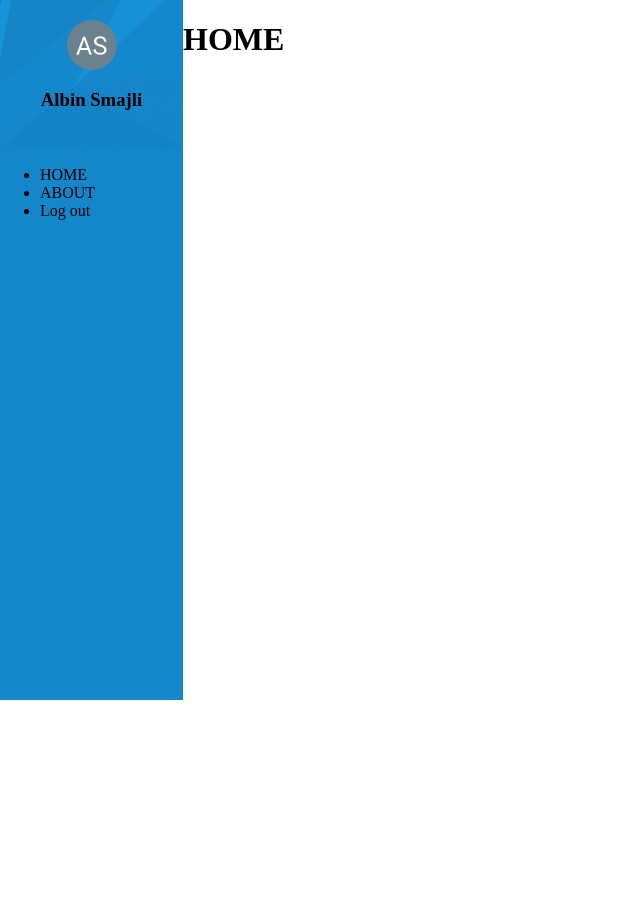
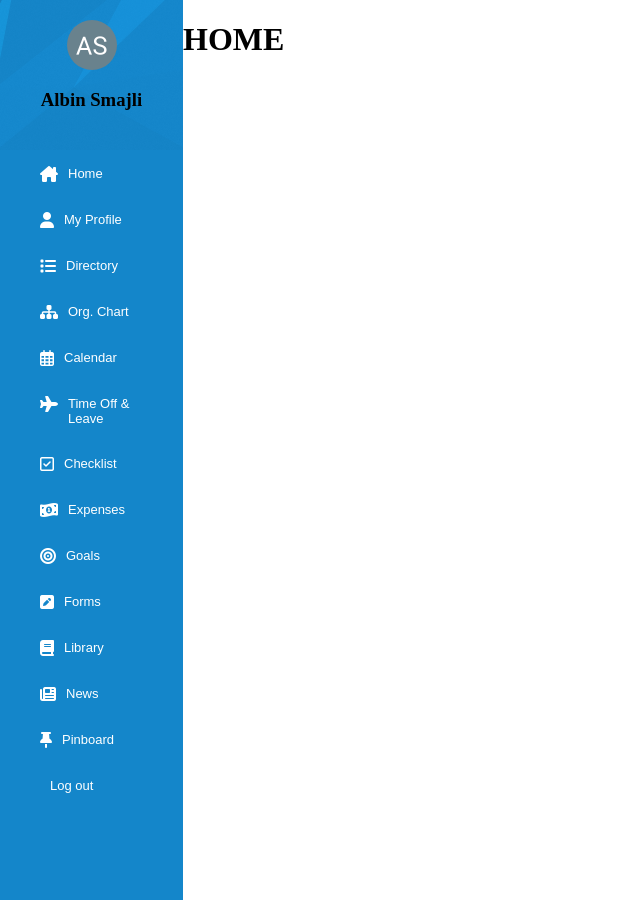
Before and after one commit to AlbinSmajli22/HrSystem, a PHP site: page / in a window 1280 px wide. Shown: the whole page, without its empty margins (0-640 px from the left). Before the commit the page ends 700 px from the top, so only its background shows below. Run offline with PHP 8.4, Linux system fonts and the light colour scheme; some libraries are stand-ins or nearby versions.

Commit message:
working on sidebar
working on sidebar

```diff
--- a/css/index.css
+++ b/css/index.css
@@ -10,7 +10,7 @@ body{
     flex-direction: column;
     background-color: #1486CA;
     width: 14.3%;
-    height: 700px;
+    height: 900px;
 }
 #profile{
     width: 100%;
@@ -27,7 +27,24 @@ body{
     border-radius: 50%;
 
 }
+#sidebar ul{
+    width: 100%;
+ list-style: none;
+}
+#sidebar li{
+    display: flex;
+    flex-direction: row;
+    margin-bottom: 30px;
+    width: 50%;
+}
 #sidebar a{
+    width: 80%;
     text-decoration: none;
-    color: black;
+    color: white;
+    font-size: 13px;
+    font-family: Arial, Helvetica, sans-serif;
+    margin-left: 10px;
 }
+#sidebar i{
+    color: white;
+}
--- a/index.php
+++ b/index.php
@@ -8,6 +8,7 @@ session_start();
     <meta charset="UTF-8">
     <meta name="viewport" content="width=device-width, initial-scale=1.0">
     <link rel="stylesheet" href="css/index.css">
+    <script src="https://kit.fontawesome.com/3d560ffcbd.js" crossorigin="anonymous"></script>
     <title>Document</title>
 </head>
 <body>
@@ -17,12 +18,58 @@ session_start();
             <img src="images/albin-smajli.png" alt="">
             <h3>Albin Smajli</h3>
         </div>
-         <ul>
+         <ul id="sidebarElements" >
             <li>
-            <a href="?page=page1">HOME</a>
+            <i class="fa-solid fa-house-chimney"></i>
+            <a href="?page=page1">Home</a>
             </li>
             <li>
-            <a href="?page=page2">ABOUT</a>
+            <i class="fa-solid fa-user"></i>
+            <a href="?page=page2">My Profile</a>
+            </li>
+            <li>
+            <i class="fa-solid fa-list"></i>
+            <a href="?page=page3">Directory</a>
+            </li>
+            <li>
+            <i class="fa-solid fa-sitemap"></i>
+            <a href="?page=page4">Org. Chart</a>
+            </li>
+            <li>
+            <i class="fa-regular fa-calendar-days"></i>
+            <a href="?page=page5">Calendar</a>
+            </li>
+            <li>
+            <i class="fa fa-plane"></i>
+            <a href="?page=page6">Time Off & Leave</a>
+            </li>
+            <li>
+            <i class="fa fa-check-square-o"></i>
+            <a href="?page=page7">Checklist</a>
+            </li>
+            <li>
+            <i class="fa-solid fa-money-bill-1-wave"></i>
+            <a href="?page=page8">Expenses</a>
+            </li>
+            <li>
+            <i class="fa-solid fa-bullseye"></i>
+            <a href="?page=page9">Goals</a>
+            </li>
+            <li>
+            <i class="fa-solid fa-square-pen"></i>
+            <a href="?page=page10">Forms</a>
+            </li>
+            <li>
+            <i class="fa-solid fa-book"></i>
+            <a href="?page=page11">Library</a>
+            </li>
+            <li>
+            <i class="fa-solid fa-newspaper"></i>
+            <a href="?page=page12">News</a>
+            </li>
+            <li>
+            <i class="fa-solid fa-thumbtack"></i>
+            <a href="?page=page13">Pinboard</a>
             </li>
             <li>
             <a href="logout.php">Log out</a>
```
